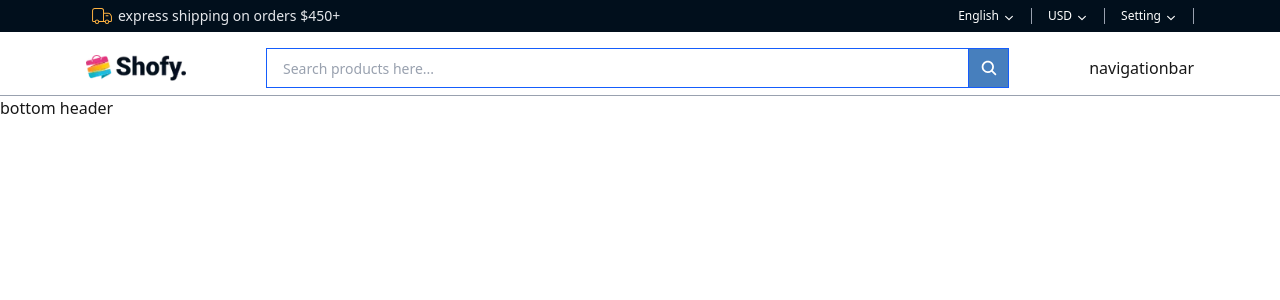
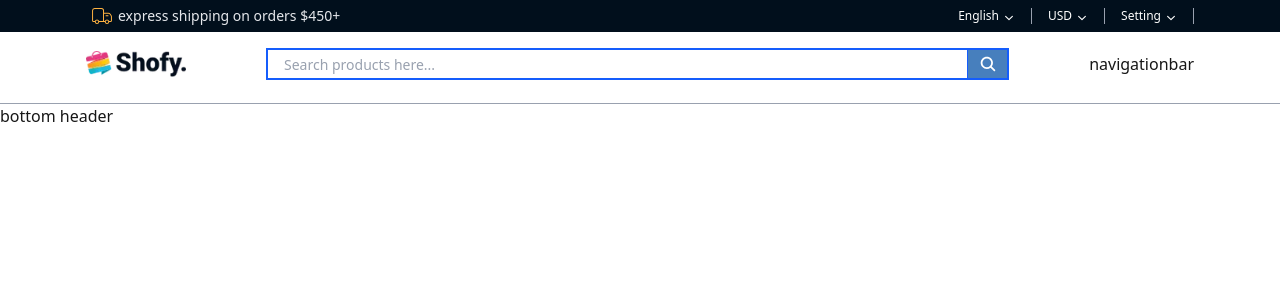
Before and after one commit to Shamiul40/shofyyt-ecommerce-fullstack-website, a Next.js app: page / in a window 1280 px wide. Shown: the top 300 px of the page. Built offline with nearby package versions, Linux system fonts and the light colour scheme.

Commit message:
searchbar done

```diff
--- a/src/components/header/MiddleHeader.tsx
+++ b/src/components/header/MiddleHeader.tsx
@@ -6,7 +6,7 @@
 
 export default function MiddleHeader() {
   return (
-    <div className="border-b-[1px] border-b-gray-400 h-12 ">
+    <div className="border-b-[1px] border-b-gray-400 h-14 ">
       <Container className="flex items-center justify-between gap-6 my-4 md:gap-20">
         <div>
             <Image src={logo} width={100} alt="logo" />
--- a/src/components/header/SearchInput.tsx
+++ b/src/components/header/SearchInput.tsx
@@ -6,12 +6,13 @@
 
 export default function SearchBar() {
   const [search, setSearch] = useState("");
+  console.log(search)
 
   return (
     <div className="w-full ">
       <form
         onSubmit={(e) => e.preventDefault()}
-        className="flex h-10 w-full border-[1px] border-blue-600 transition-all duration-300 hover:border-blue-700 focus-within:border-blue-700 focus-within:shadow-[0_0_5px_rgba(37,99,235,0.4)]"
+        className="flex h-8 w-full border-[2px] border-blue-600 transition-all duration-300 hover:border-blue-700 focus-within:border-blue-700 focus-within:shadow-[0_0_5px_rgba(37,99,235,0.4)]"
       >
         {/* Search Input */}
         <div className="flex min-w-0 flex-1 items-center">
```
